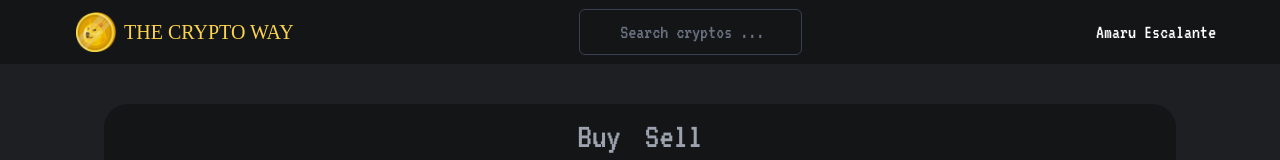
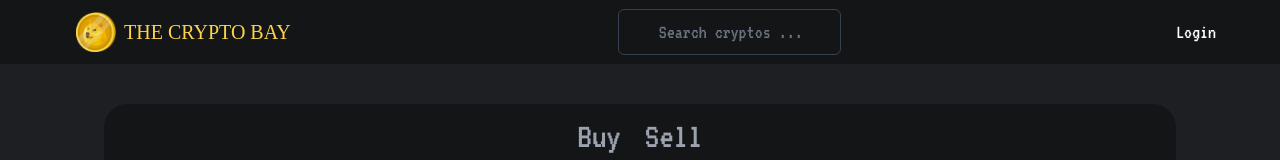
Before and after one commit to AmaruEscalante/crypto-alerts, a Next.js app in the folder client/: page / in a window 1280 px wide. Shown: the top 160 px of the page. Built offline with nearby package versions, Linux system fonts and the light colour scheme; no server answers; a web font is replaced by a local one.

Commit message:
feat(auth): add authentication with Auth0

```diff
--- a/client/components/Header.jsx
+++ b/client/components/Header.jsx
@@ -1,6 +1,6 @@
 import Image from "next/image";
 
-const Header = () => {
+const Header = (user) => {
   return (
     <div className="bg-[#131517] sticky top-0 z-50">
       <div className="flex justify-between items-center max-w-6xl mx-5 xl:mx-auto">
@@ -13,8 +13,8 @@ const Header = () => {
             height="40"
             width="40"
           />
-          <h1 className="flex hidden font-logo text-yellow-300 text-xl ml-2 lg:inline-grid cursor-pointer">
-            THE CRYPTO WAY
+          <h1 className="hidden font-logo text-yellow-300 text-xl ml-2 lg:inline-grid cursor-pointer">
+            THE CRYPTO BAY
           </h1>
         </div>
         {/* Search bar */}
@@ -27,8 +27,26 @@ const Header = () => {
         </div>
         <div className="flex ml-5">
           {/* User */}
-          <div></div>
-          <h3 className="text-white text-xl">Amaru Escalante</h3>
+          {/* <div></div> */}
+          {console.log("USER is", user)}
+          {/* {console.log(user.user)} */}
+          {user?.user?.name !== undefined ? (
+            <div className="text-white text-xl">
+              Welcome {user.user.given_name}!
+              <a
+                className="ml-5 bg-red-900 p-3 rounded-md hover:bg-red-500"
+                href="/api/auth/logout"
+              >
+                Logout
+              </a>
+            </div>
+          ) : (
+            // Welcome {user.name}! <a href="/api/auth/logout">Logout</a>
+            // <h3 className="text-white text-xl"></h3>
+            <a className="text-white text-xl" href="/api/auth/login">
+              Login
+            </a>
+          )}
           {/* Notifications */}
         </div>
       </div>
--- a/client/package.json
+++ b/client/package.json
@@ -6,6 +6,7 @@
     "start": "next start"
   },
   "dependencies": {
+    "@auth0/nextjs-auth0": "^1.6.1",
     "@svgr/webpack": "^5.5.0",
     "@tailwindcss/forms": "^0.3.4",
     "axios": "^0.24.0",
--- a/client/pages/_app.js
+++ b/client/pages/_app.js
@@ -1,7 +1,12 @@
 import "../styles/global.css";
+import { UserProvider } from "@auth0/nextjs-auth0";
 
 function MyApp({ Component, pageProps }) {
-  return <Component {...pageProps} />;
+  return (
+    <UserProvider>
+      <Component {...pageProps} />
+    </UserProvider>
+  );
 }
 
 export default MyApp;
--- /dev/null
+++ b/client/pages/api/auth/[...auth0].js
@@ -0,0 +1,3 @@
+import { handleAuth } from "@auth0/nextjs-auth0";
+
+export default handleAuth();
--- a/client/pages/index.js
+++ b/client/pages/index.js
@@ -1,12 +1,16 @@
 import Head from "next/head";
 import Header from "../components/Header";
 import Feed from "../components/Feed";
+import { useUser } from "@auth0/nextjs-auth0";
 
 export default function Home() {
+  const { user, error, isLoading } = useUser();
+  console.log(`User is : ${user}`);
+
   return (
     <div className="bg-secondary" h-screen overflow-y-scroll>
       <Head>
-        <title>The Crypto Way</title>
+        <title>The Crypto Bay - TCB</title>
         <link rel="icon" href="/favicon.ico" />
         <link
           href="https://fonts.googleapis.com/css2?family=Iceberg&display=swap"
@@ -18,7 +22,7 @@ export default function Home() {
         ></link>
       </Head>
       {/* Header */}
-      <Header />
+      <Header user={user} />
       <Feed />
     </div>
   );
```
Also changed, not shown: 1 other file (tests, documents, lock files or other folders).
